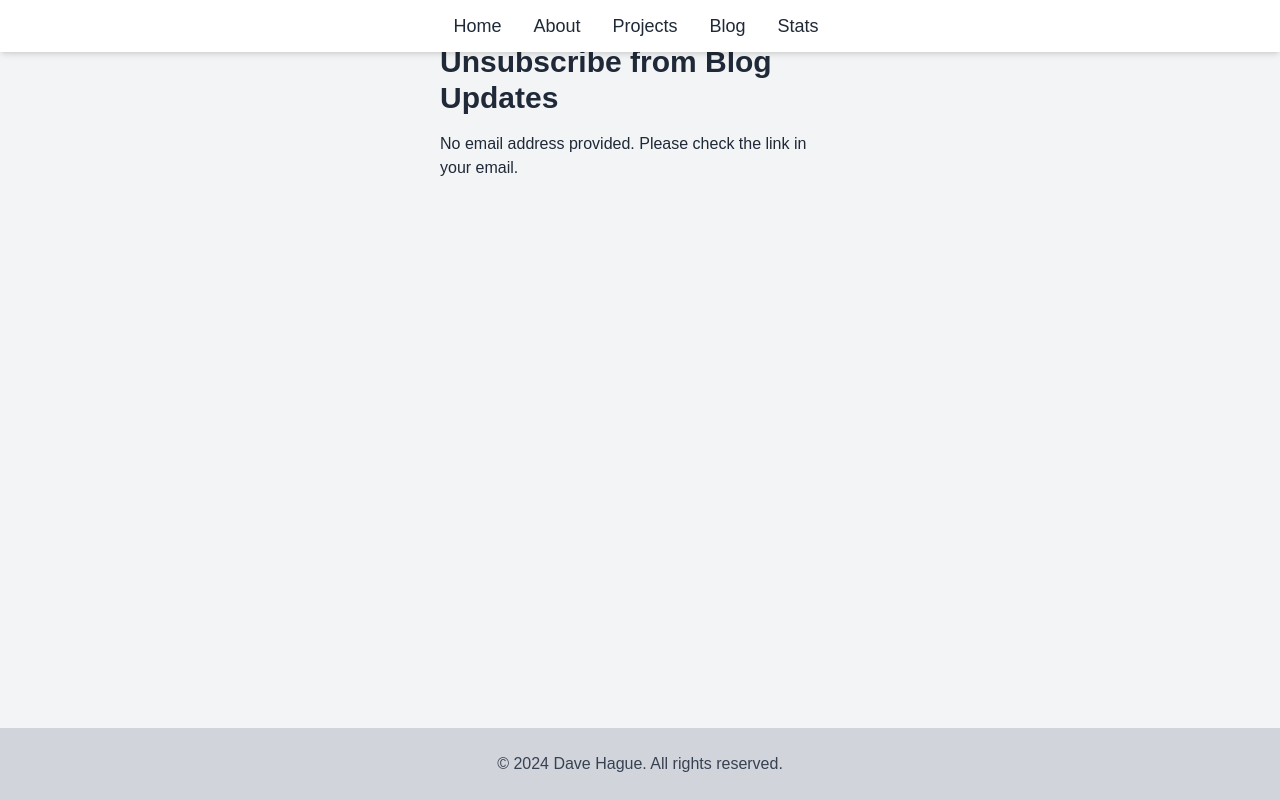
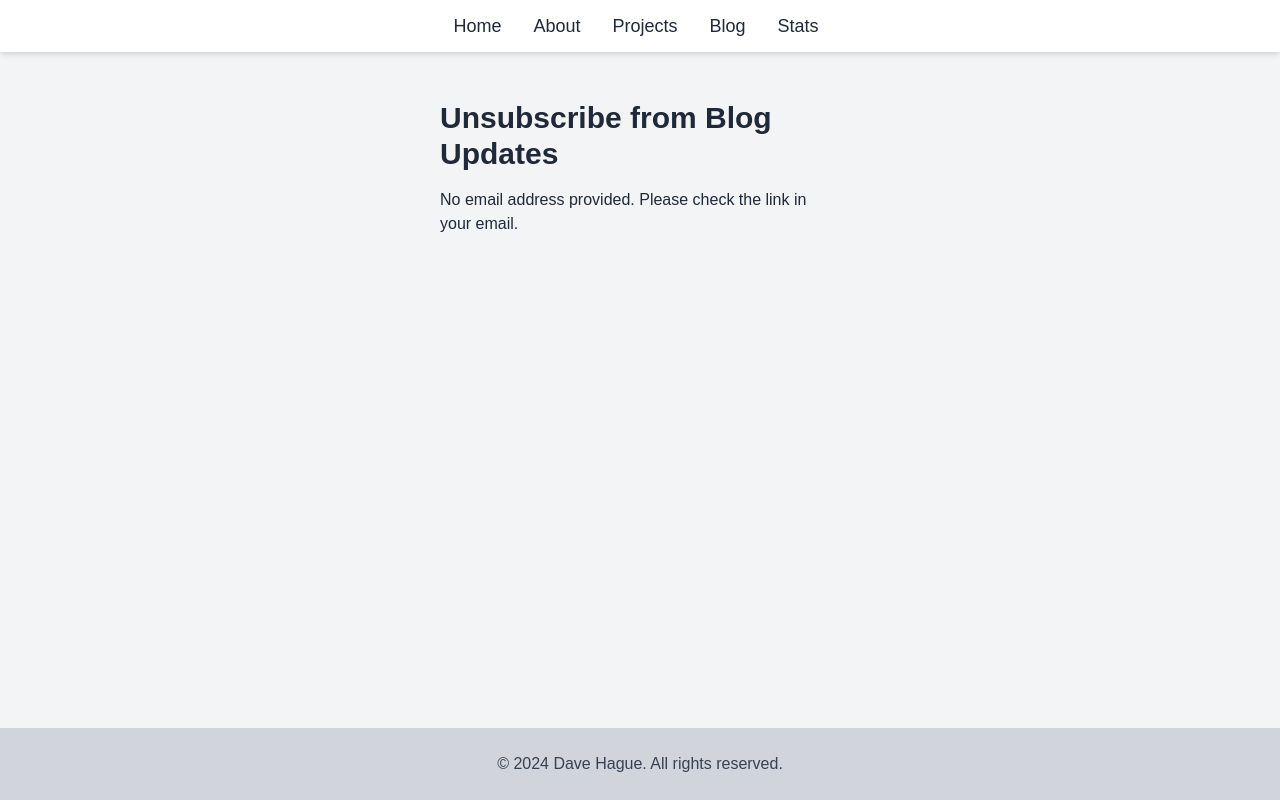
Before and after one commit to davehague/davehague-site, a Nuxt app: page /blog/unsubscribe in a window 1280 px wide. Built offline with nearby package versions, Linux system fonts and the light colour scheme.

Commit message:
Improving the UX of unsubscribe

```diff
--- a/pages/blog/unsubscribe.vue
+++ b/pages/blog/unsubscribe.vue
@@ -1,5 +1,5 @@
 <template>
-  <div class="container mx-auto p-6 max-w-md">
+  <div class="container mx-auto p-6 max-w-md py-20">
     <h1 class="text-3xl font-bold mb-4">Unsubscribe from Blog Updates</h1>
     <p v-if="!email" class="mb-4">
       No email address provided. Please check the link in your email.
@@ -8,11 +8,11 @@
       <p class="mb-4">
         Are you sure you want to unsubscribe {{ email }} from blog updates?
       </p>
-      <button @click="unsubscribe"
+      <button v-if="!message" @click="unsubscribe"
         class="px-4 py-2 bg-red-500 text-white rounded hover:bg-red-600 transition duration-300" :disabled="isLoading">
         {{ isLoading ? 'Processing...' : 'Unsubscribe' }}
       </button>
-      <p v-if="message" :class="{ 'text-green-600': !error, 'text-red-600': error }" class="mt-4">
+      <p v-if="message" :class="{ 'text-green-600': !error, 'text-red-600': error }" class="mt-8">
         {{ message }}
       </p>
     </div>
```
